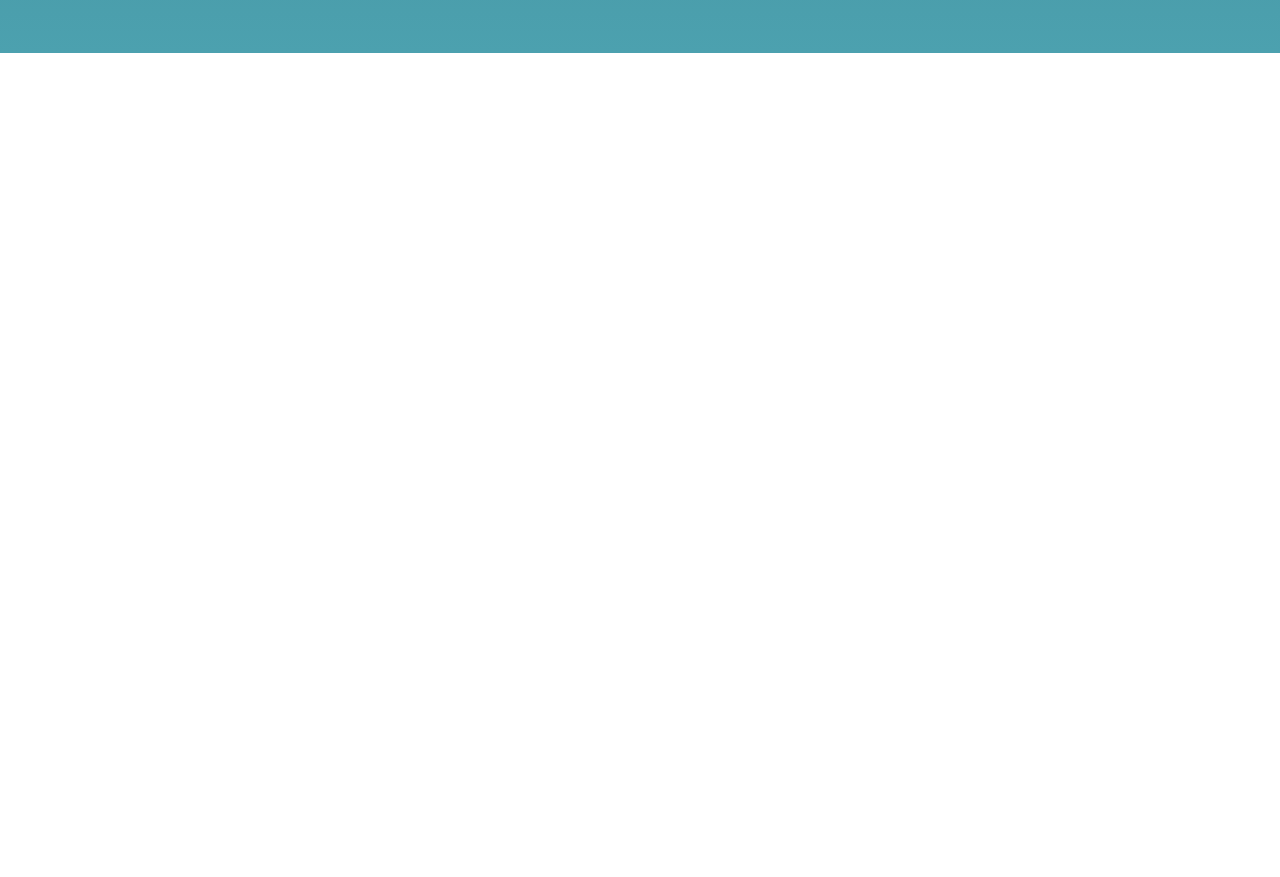
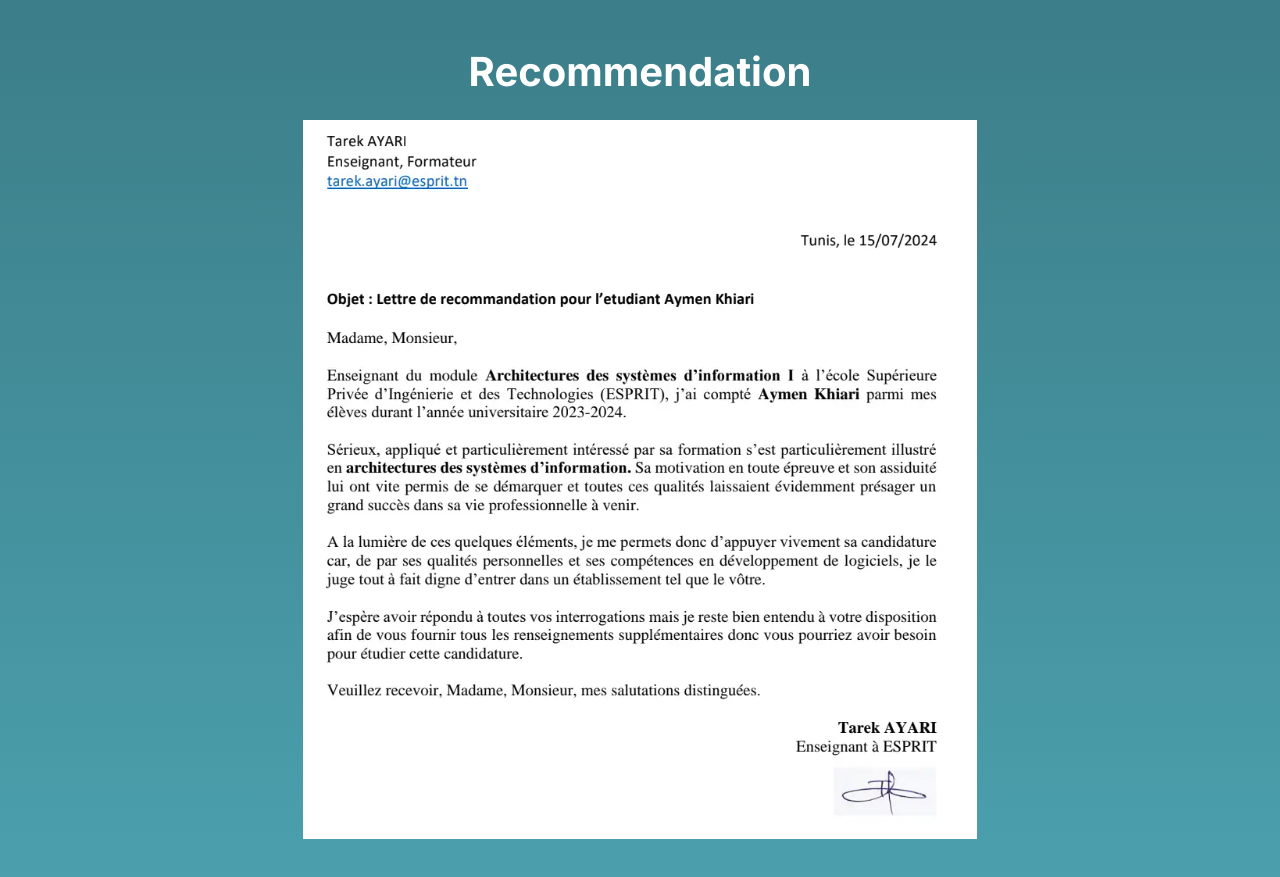
Before and after one commit to khiari1/portfolio, a Next.js app: page /about in a window 1280 px wide. Shown: the part 3280-4157 px from the top of the page. Before the commit the page ends 3333 px from the top, so only its background shows below. Built offline with nearby package versions, Linux system fonts and the light colour scheme.

Commit message:
recomendation

```diff
--- a/src/components/About/About.jsx
+++ b/src/components/About/About.jsx
@@ -88,6 +88,18 @@ const About = () => {
                     </div>
                 </div>
             </div>
+
+            <div className={styles.section}>
+                <h1 className={styles.heading}>Recommendation</h1>
+                <div className={styles.recommendation}>
+                    <div className={styles.recommendation}>
+                        <a href="https://drive.google.com/file/d/1YWM6fKHaPD6zyRThI8eNS1zAIVUy1yL8/view?usp=sharing" target="_blank" rel="noopener noreferrer">
+                            <img src="/images/recomendation.png" alt="Recommendation from My .NET Teacher" />
+                        </a>
+                    </div>
+
+                </div>
+            </div>
         </div>
     );
 };
```
Also changed, not shown: public/images/recomendation.png (added).
